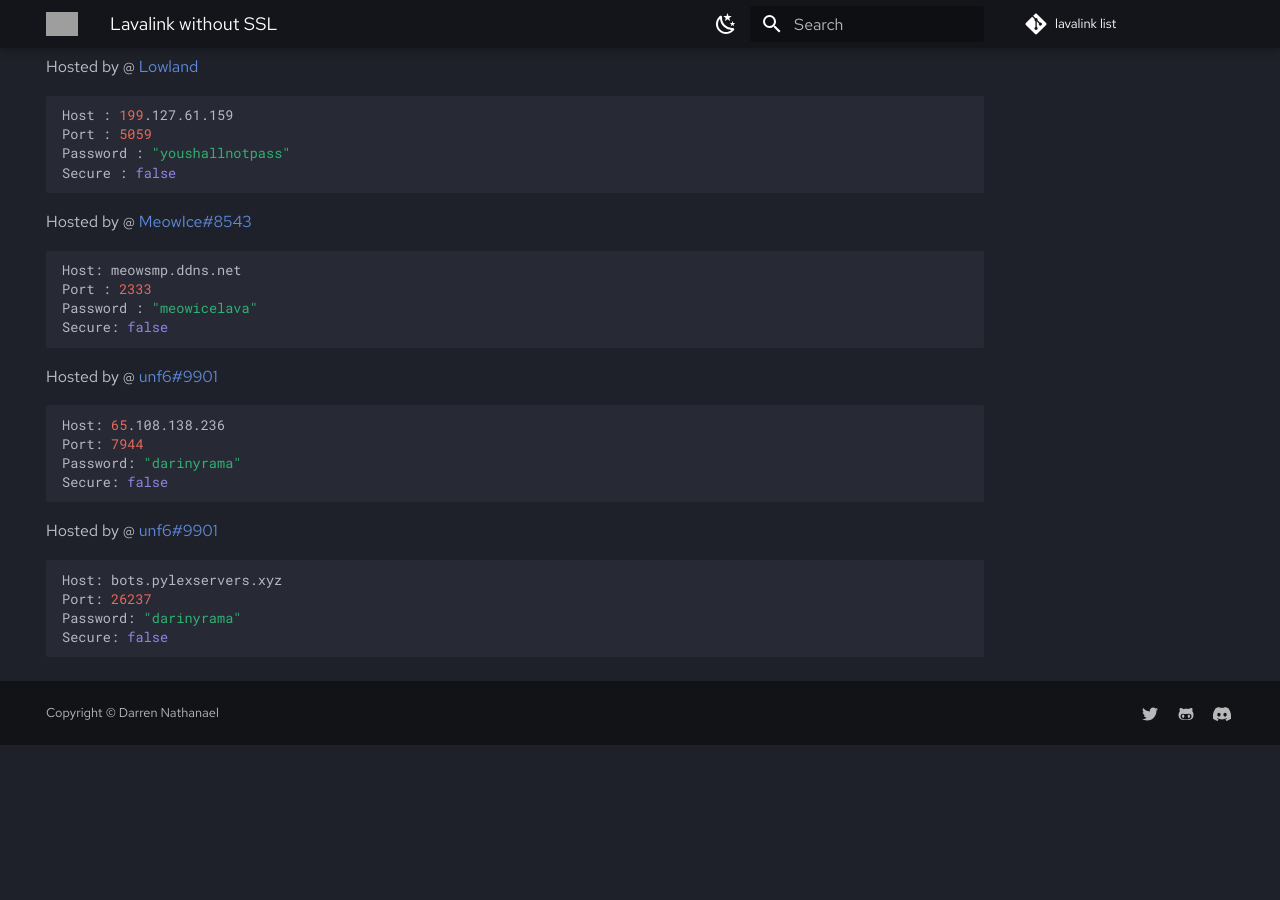
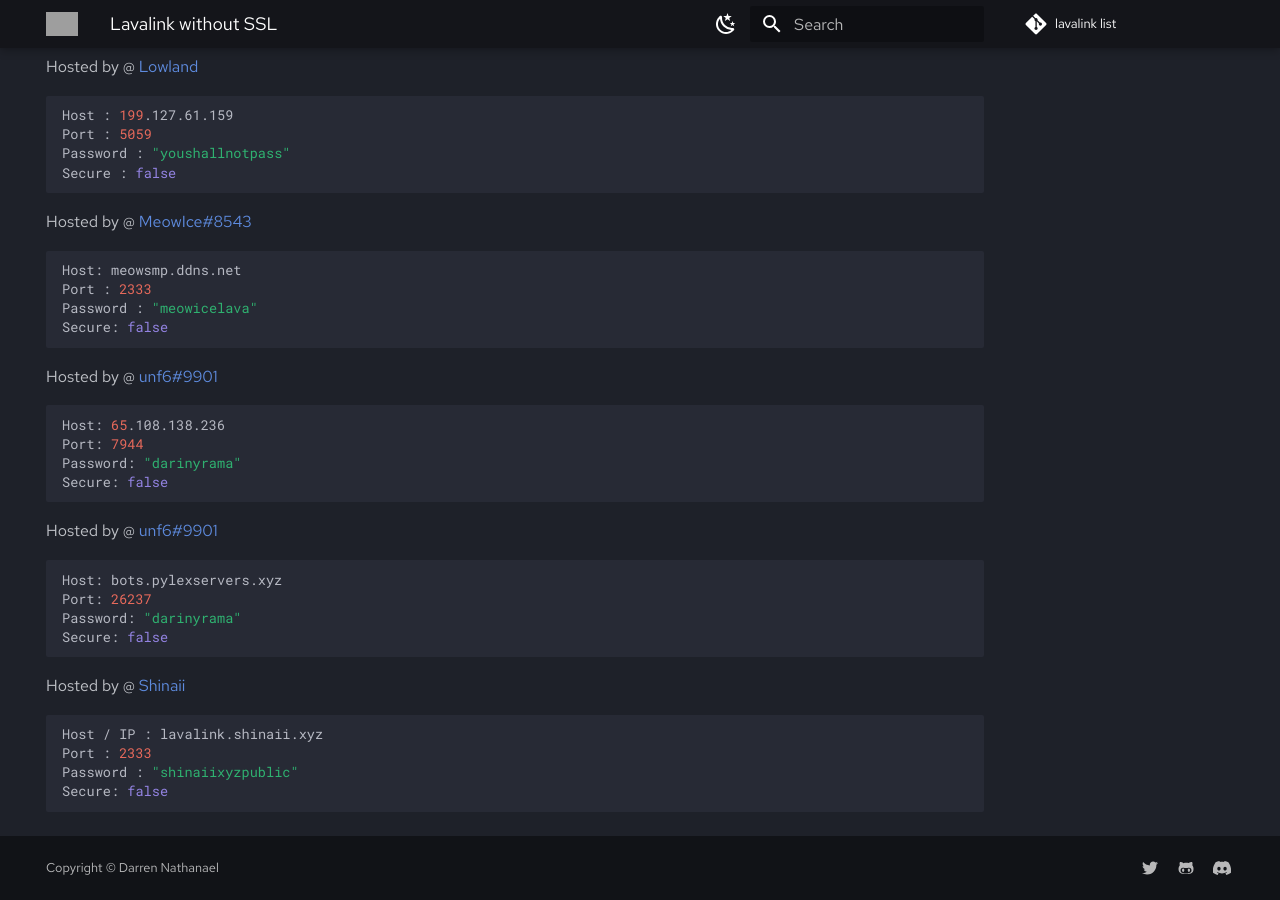
Before and after one commit to DarrenOfficial/lavalink-list, an MkDocs documentation site: the page built from docs/NoSSL/lavalink-without-ssl.md, in a window 1280 px wide and 900 px high, scrolled down 5305 px. Built offline with MkDocs 1.6.1 and Material for MkDocs 9.7.7, drawn with Linux system fonts in a browser that asks for light colours; comment, search, counter and statistics services are not loaded; before the commit the page ends 6050 px from its top, so only the background shows below that; grey boxes are pictures that could not be loaded.

Commit message:
Update lavalink-without-ssl.md

````diff
--- a/docs/NoSSL/lavalink-without-ssl.md
+++ b/docs/NoSSL/lavalink-without-ssl.md
@@ -302,3 +302,12 @@ Port: 26237
 Password: "darinyrama"
 Secure: false
 ```
+
+Hosted by @ [Shinaii](https://shinaii.xyz/)
+
+```bash
+Host / IP : lavalink.shinaii.xyz
+Port : 2333
+Password : "shinaiixyzpublic"
+Secure: false
+```
````
